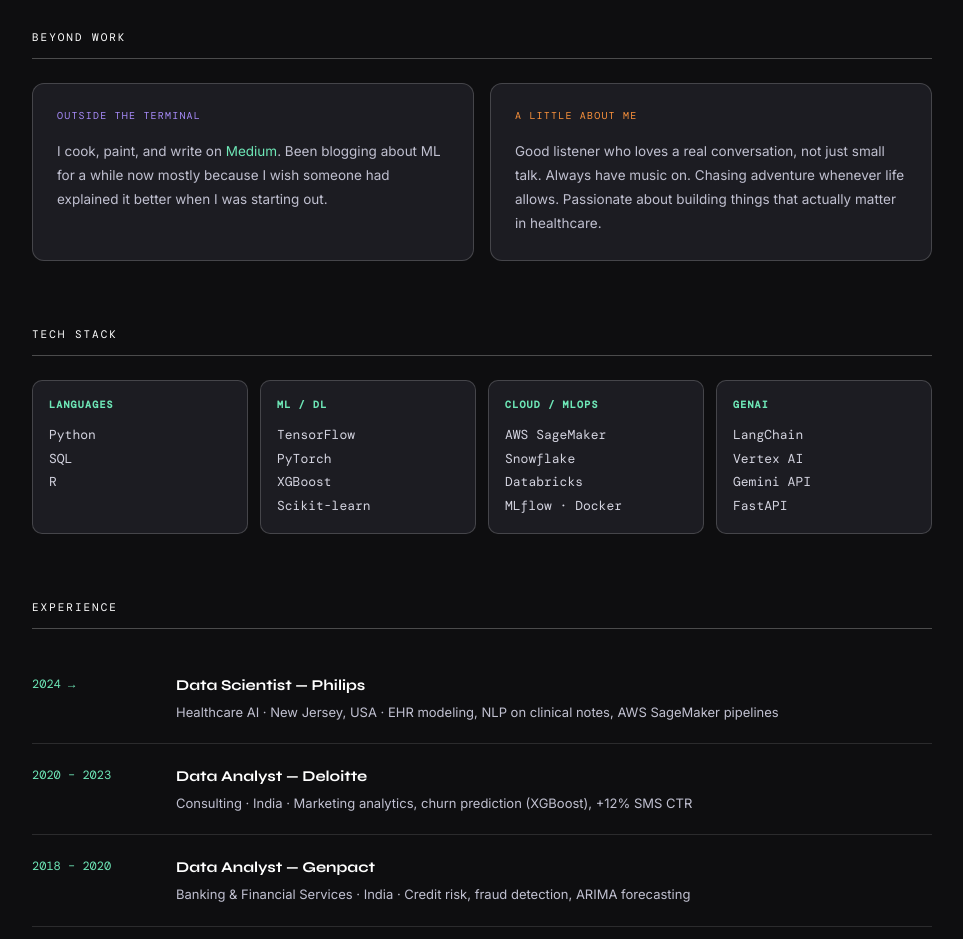
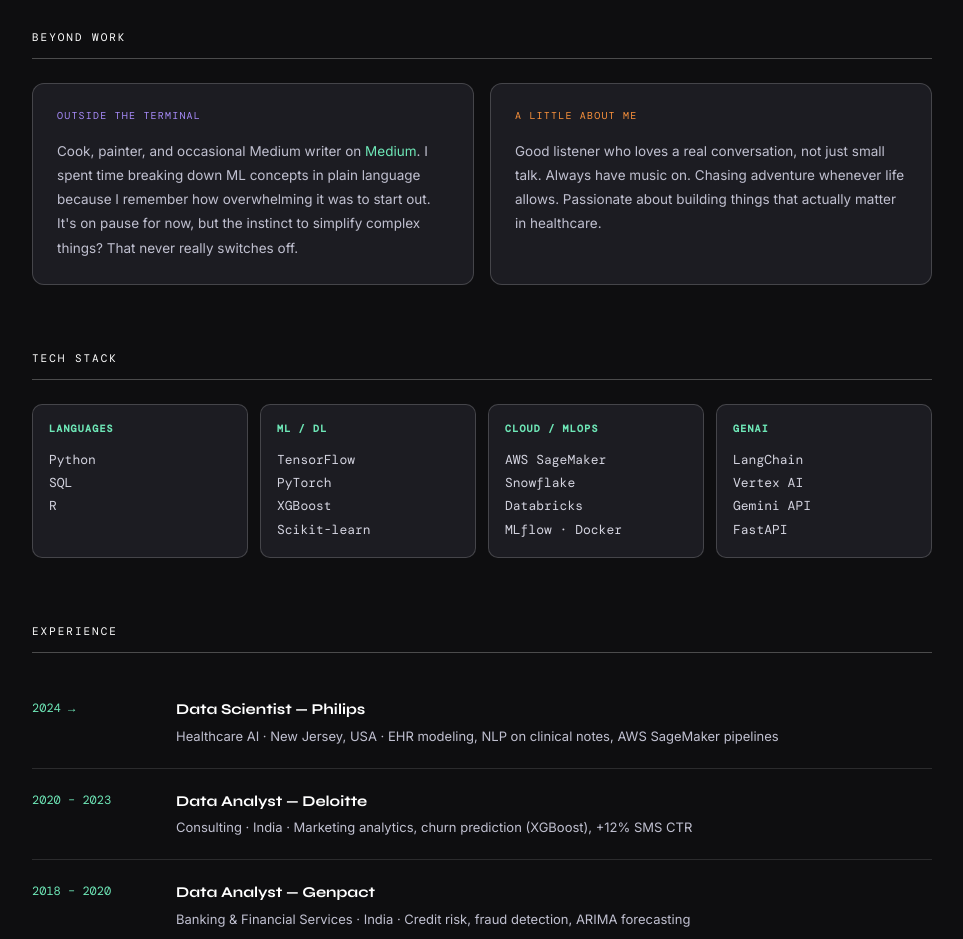
Before and after one commit to iampriyadarshanigangurde/portfolio-, a plain HTML site: page index.html in a window 1280 px wide. Shown: the part 1740-2679 px from the top of the page, without its empty margins (158-1121 px from the left). Drawn offline with nearby package versions, Linux system fonts and the light colour scheme.

Commit message:
Update index.html

```diff
--- a/index.html
+++ b/index.html
@@ -447,9 +447,9 @@ body {
       <div style="background: #1c1c22; border: 1px solid rgba(255,255,255,0.18); border-radius: 12px; padding: 24px;">
         <div style="font-family: var(--mono); font-size: 10px; letter-spacing: .12em; text-transform: uppercase; color: var(--accent-b); margin-bottom: 14px;">outside the terminal</div>
         <p style="font-size: 13.5px; color: #c0c0d0; line-height: 1.8;">
-          I cook, paint, and write on <a href="https://medium.com/@priyadarshanigangurde" style="color: var(--accent-a); text-decoration: none;">Medium</a>.
-          Been blogging about ML for a while now mostly because I wish someone had
-          explained it better when I was starting out.
+         Cook, painter, and occasional Medium writer on <a href="https://medium.com/@priyadarshanigangurde" style="color: var(--accent-a); text-decoration: none;">Medium</a>.
+          I spent time breaking down ML concepts in plain language because I remember how overwhelming it was to start out.
+          It's on pause for now, but the instinct to simplify complex things? That never really switches off.
         </p>
       </div>
 
```
